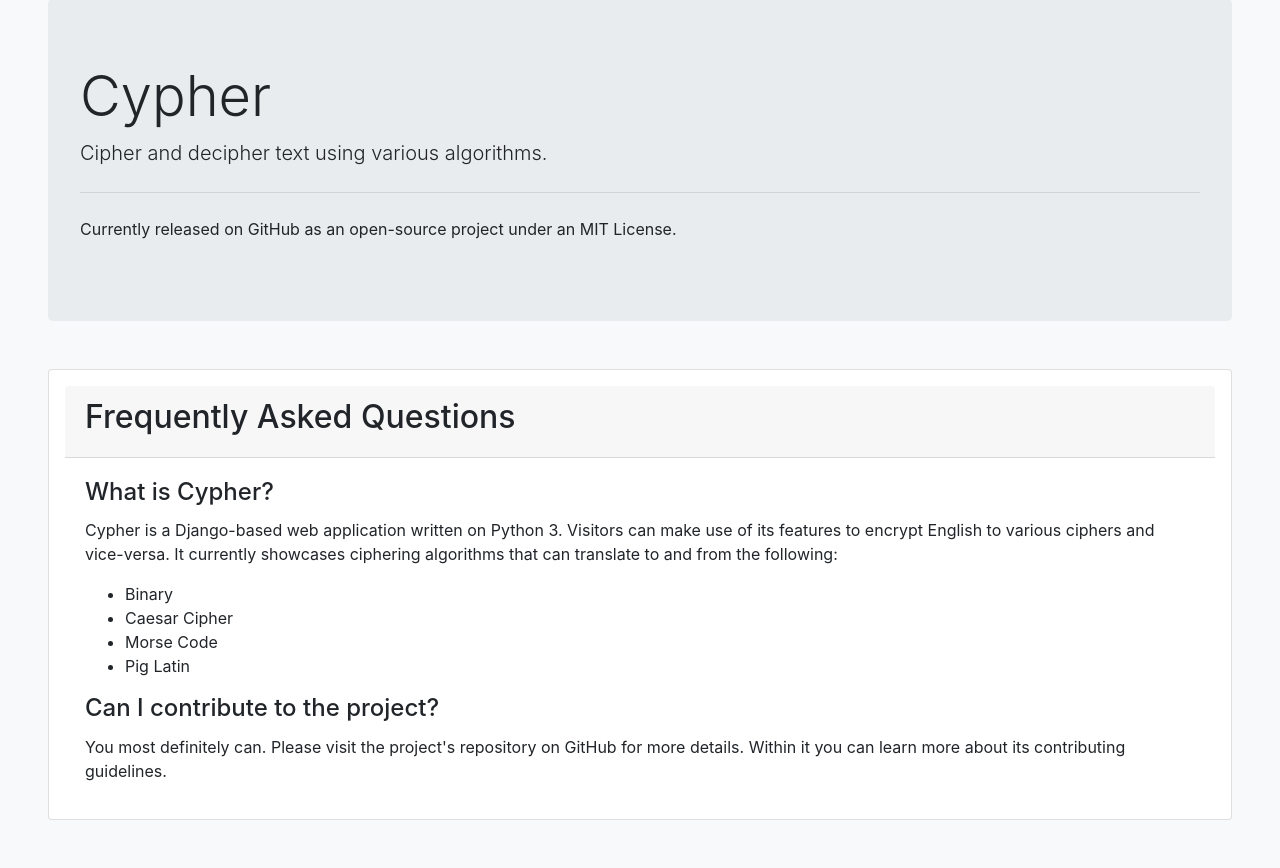
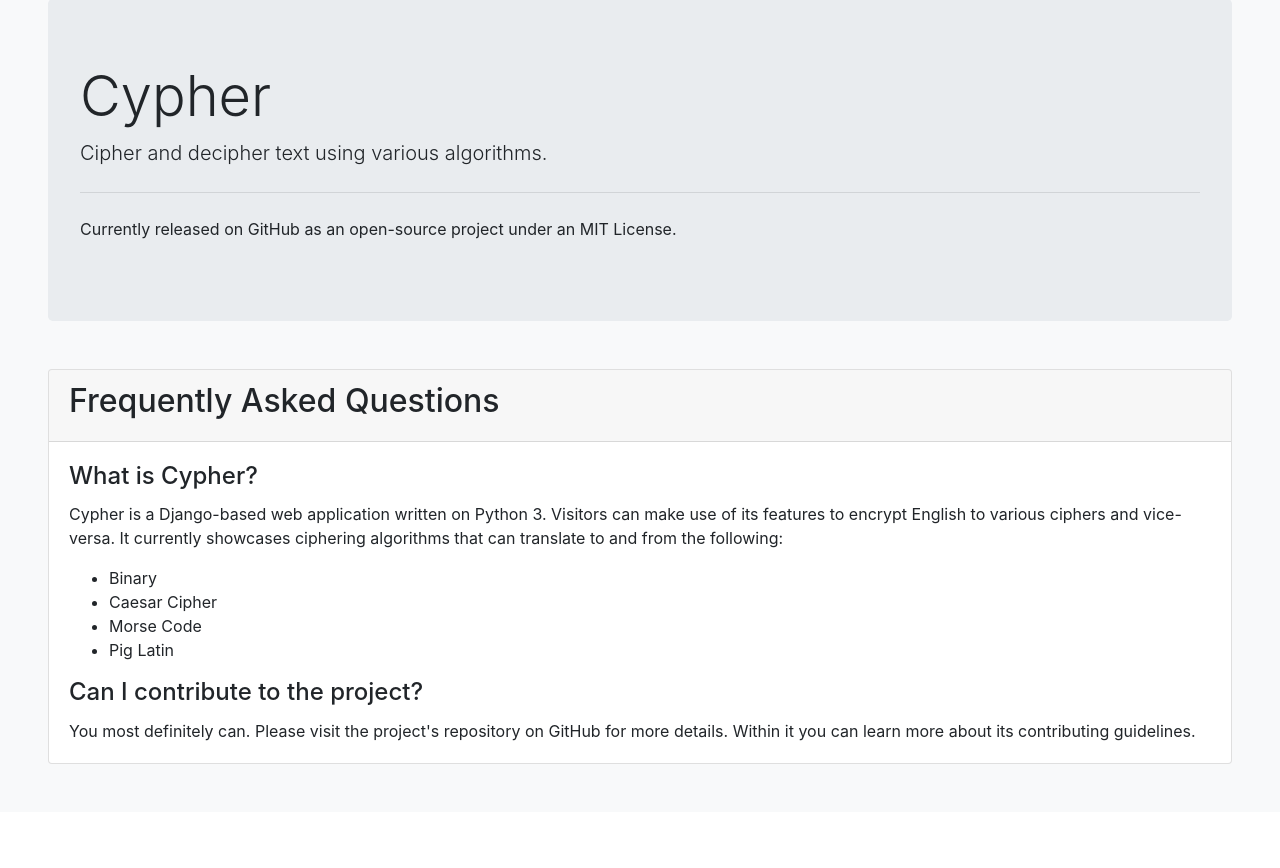
Before and after one commit to FrancisLangit/cypher, a Django app: page /about/ in a window 1280 px wide. Shown: the part 105-973 px from the top of the page. After the commit the page ends 869 px from the top, so only its background shows below. Run offline with Django 3.2, Linux system fonts and the light colour scheme; some libraries are stand-ins or nearby versions.

Commit message:
Remove padding from FAQ card in about page

```diff
--- a/cypher_app/templates/cypher_app/about.html
+++ b/cypher_app/templates/cypher_app/about.html
@@ -15,7 +15,7 @@
 	  </p>
 	</div>
 
-	<div class="card m-5 p-3">
+	<div class="card m-5">
 	  <div class="card-header">
 	    <h2>Frequently Asked Questions</h2>
 	  </div>
```
